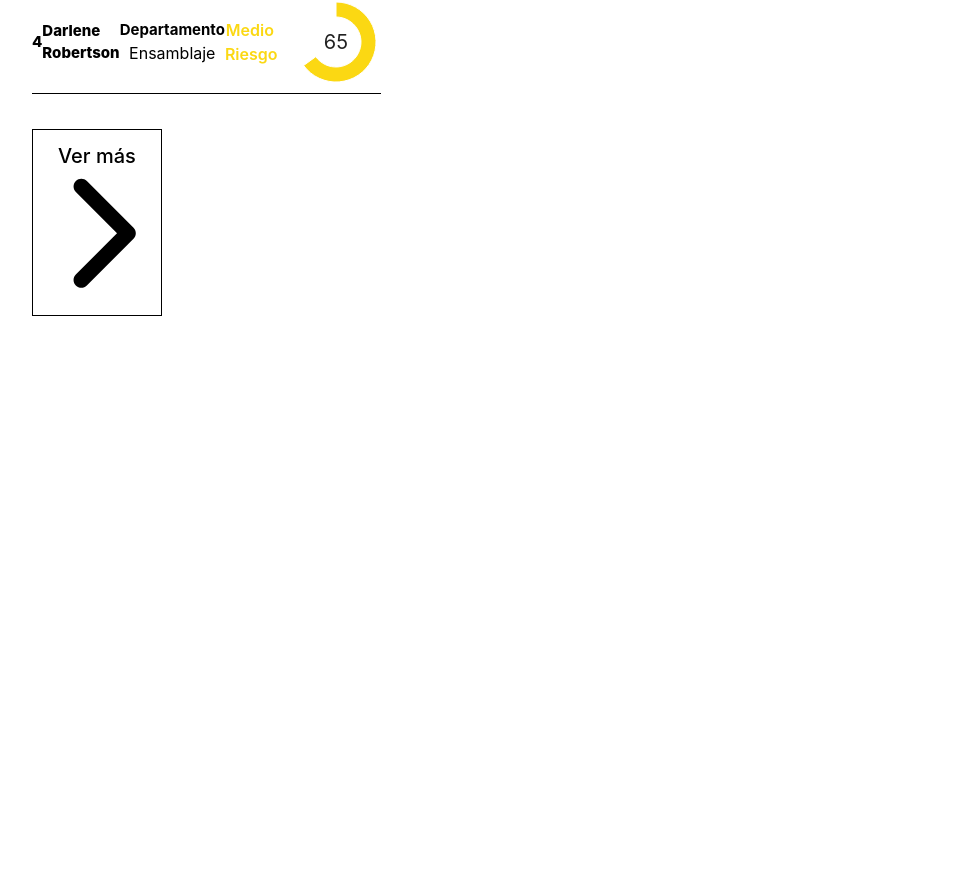
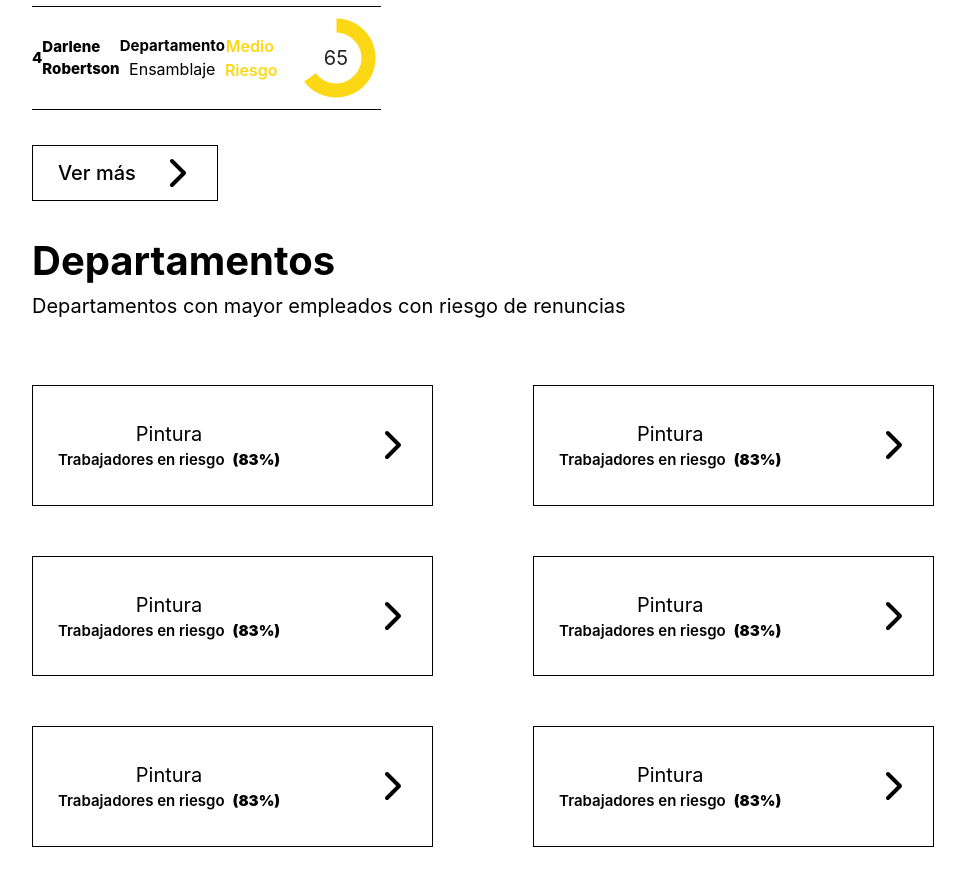
Before and after one commit to marcoantonnlopez/LosManis-front, a React (Vite) app: page /dashboard in a window 1280 px wide. Shown: the part 1108-2003 px from the top of the page, without its empty margins (103-1068 px from the left). Before the commit the page ends 1424 px from the top, so only its background shows below. Built offline with nearby package versions, Linux system fonts and the light colour scheme.

Commit message:
Added the areas seation of the dashboard

```diff
--- /dev/null
+++ b/src/components/Department.css
@@ -0,0 +1,39 @@
+.Department{
+    width: fit-content;
+    display: flex;
+    align-items: center;
+    gap: 95px;
+    padding: 33px 25px;
+    border: 1px solid black;
+}
+
+.infoContainer{
+    display: flex;
+    flex-direction: column;
+    align-items: center;
+}
+
+.nameDepartment{
+    font-size: 20px;
+    font-weight: 400;
+}
+
+.statusDepartment{
+    display: flex;
+    gap: 8px;
+}
+
+.riskDepartment{
+    font-size: 15px;
+    font-weight: 900;
+}
+
+.messageDepartment{
+    font-size: 15px;
+    font-weight: 600;
+}
+
+svg {
+    width: 32px;
+    height: 32px;
+}
--- /dev/null
+++ b/src/components/Department.jsx
@@ -0,0 +1,29 @@
+import React from "react";
+import './Department.css';
+
+const Department = (props) => {
+    let nameDepartment = props.nameDepartment;
+    let risk = props.risk;
+    let number = props.number;
+    let color;
+
+    if (risk < 34)
+        color = '#2CD06B'
+    else if (risk > 66)
+        color = '#D93636'
+    else
+        color = '#FBD813'
+
+    return <div class="Department">
+        <div class="infoContainer" style={{ '--color-status': color }}>
+            <div class="nameDepartment">{nameDepartment}</div>
+            <div class="statusDepartment">
+                <div class="messageDepartment">{number} Trabajadores en riesgo</div>
+                <div class="riskDepartment">({risk}%)</div>
+            </div>
+        </div>
+        <svg xmlns="http://www.w3.org/2000/svg" viewBox="0 0 320 512"><path d="M310.6 233.4c12.5 12.5 12.5 32.8 0 45.3l-192 192c-12.5 12.5-32.8 12.5-45.3 0s-12.5-32.8 0-45.3L242.7 256 73.4 86.6c-12.5-12.5-12.5-32.8 0-45.3s32.8-12.5 45.3 0l192 192z"/></svg>
+    </div>;
+};
+
+export default Department;
--- a/src/components/NavBar.css
+++ b/src/components/NavBar.css
@@ -1,5 +1,5 @@
 .navbar{
-    height: 96px;
+    height: 112px;
     width: auto;
     background-color: #000000;
     display: flex;
@@ -9,6 +9,7 @@
 }
 
 .links{
+    font-size: 24px;
     display: flex;
     gap: 20px;
 }
@@ -23,3 +24,7 @@
 .navButtons:hover{
     color: #FFFFFF;
 }
+
+img{
+    margin-bottom: 16px;
+}
--- a/src/components/NavBar.jsx
+++ b/src/components/NavBar.jsx
@@ -16,7 +16,7 @@ const links = [
 
 const NavBar = () => {
     return <div class="navbar">
-        <img src={magnaLogo} className="logo" alt="Magna logo" height={48}/>
+        <img src={magnaLogo} className="logo" alt="Magna logo" height={80}/>
         <div class="links">
             {links.map(x => (
                 <Link class="navButtons" to={x.href}>{x.name}</Link>
--- a/src/screens/Dashboard.css
+++ b/src/screens/Dashboard.css
@@ -18,7 +18,6 @@
 
 .content{
     width: auto;
-    height: 100px;
     display: flex;
     justify-content: space-between;
 }
@@ -58,4 +57,23 @@
     padding: 11px 25px;
     font-size: 20px;
     font-weight: 500;
+    display: flex;
+    gap: 24px;
+    align-items: center;
 }
+
+.verMas svg {
+    width: 32px;
+    height: 32px;
+}
+
+.departmentsContainer{
+    margin-top: 30px;
+}
+
+.departmentsWrapper{
+    margin-top: 64px;
+    display: flex;
+    flex-wrap: wrap;
+    gap: 50px 100px;
+}
--- a/src/screens/Dashboard.jsx
+++ b/src/screens/Dashboard.jsx
@@ -3,11 +3,12 @@ import './Dashboard.css';
 import DataContainer from "../components/dataContainer";
 import BasicPie from "../components/BasicPie";
 import WorkerDashboard from "../components/WorkerDashboard";
+import Department from "../components/Department";
 
 const Dashboard = () => {
 
     return <div class="dashboard">
-        <div class="title">Tablero</div>
+        <div class="title">Dashboard</div>
         <div class="dataWrapper">
             <DataContainer number="400" title="Empleados encuestados"></DataContainer>
             <DataContainer number="180" title="Empleados con bajo riesgo de renuncia"></DataContainer>
@@ -27,7 +28,7 @@ const Dashboard = () => {
                 </div>
                 <div class="verMas">
                     <div>Ver más</div>
-                    <div><svg xmlns="http://www.w3.org/2000/svg" viewBox="0 0 320 512"><path d="M310.6 233.4c12.5 12.5 12.5 32.8 0 45.3l-192 192c-12.5 12.5-32.8 12.5-45.3 0s-12.5-32.8 0-45.3L242.7 256 73.4 86.6c-12.5-12.5-12.5-32.8 0-45.3s32.8-12.5 45.3 0l192 192z"/></svg></div>
+                    <svg xmlns="http://www.w3.org/2000/svg" viewBox="0 0 320 512"><path d="M310.6 233.4c12.5 12.5 12.5 32.8 0 45.3l-192 192c-12.5 12.5-32.8 12.5-45.3 0s-12.5-32.8 0-45.3L242.7 256 73.4 86.6c-12.5-12.5-12.5-32.8 0-45.3s32.8-12.5 45.3 0l192 192z"/></svg>
                 </div>
             </div>
             <div class="graphContainer">
@@ -41,6 +42,21 @@ const Dashboard = () => {
                 </div>
             </div>
         </div>
+        <div class="departmentsContainer">
+            <div class="titleContainer">Departamentos</div>
+            <div class="subtitleContainer">Departamentos con mayor empleados con riesgo de renuncias</div>
+            <div class="departmentsWrapper">
+                <Department risk={83} nameDepartment="Pintura"></Department>
+                <Department risk={83} nameDepartment="Pintura"></Department>
+                <Department risk={83} nameDepartment="Pintura"></Department>
+                <Department risk={83} nameDepartment="Pintura"></Department>
+                <Department risk={83} nameDepartment="Pintura"></Department>
+                <Department risk={83} nameDepartment="Pintura"></Department>
+                <Department risk={83} nameDepartment="Pintura"></Department>
+                <Department risk={83} nameDepartment="Pintura"></Department>
+                <Department risk={83} nameDepartment="Pintura"></Department>
+            </div>
+        </div>
     </div>;
 };
 
```
